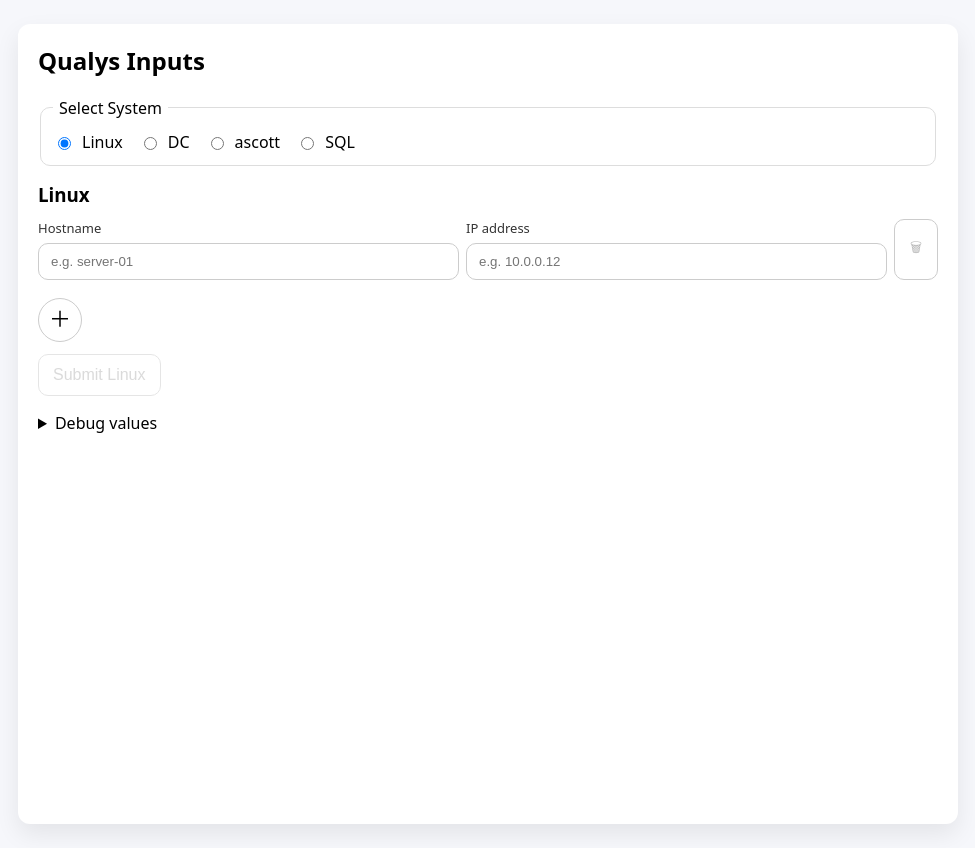
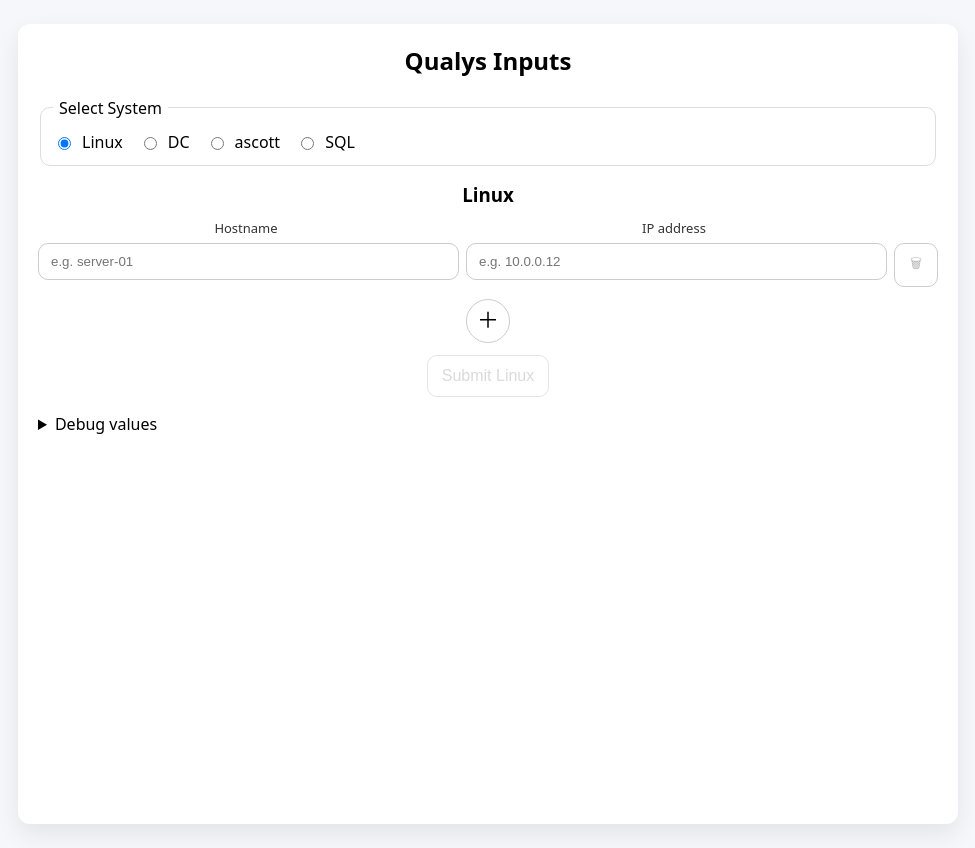
Before and after one commit to AndrewOng2066/testing_github_pages, a React (Create React App) app: page / in a window 1280 px wide. Shown: the whole page, without its empty margins (152-1127 px from the left). Built offline with nearby package versions, Linux system fonts and the light colour scheme.

Commit message:
Edit Style

```diff
--- a/src/App.js
+++ b/src/App.js
@@ -1,4 +1,4 @@
-import React, { useMemo, useState } from "react";
+import React, { useState } from "react";
 
 const OPTIONS = ["Linux", "DC", "ascott", "SQL"];
 
@@ -16,8 +16,6 @@
   });
 
   const isLinux = selected === "Linux";
-
-  const otherOptions = useMemo(() => OPTIONS.filter((o) => o !== "Linux"), []);
 
   const addLinuxRow = () =>
     setLinuxRows((prev) => [...prev, { hostname: "", ip: "" }]);
@@ -82,7 +80,7 @@
     const input = ip.trim();
 
     const parts = input.split(".");
-    if (parts.length != 4) return false;
+    if (parts.length !== 4) return false;
 
     for (const i of parts) {
       if (i === "") return false; // cannot be empty
@@ -112,9 +110,9 @@
   return (
     <div style={styles.page}>
       <div style={styles.card}>
-        <h2 style={{ marginTop: 0 }}>Qualys Inputs</h2>
+        <h2 style={{ marginTop: 0, textAlign: "center" }}>Qualys Inputs</h2>
 
-        {/* Radio group */}
+        {/* Radio group for selecting the system */}
         <fieldset style={styles.fieldset}>
           <legend style={styles.legend}>Select System</legend>
           <div style={styles.radioRow}>
@@ -133,7 +131,7 @@
           </div>
         </fieldset>
 
-        {/* Conditional inputs */}
+        {/* Displaying Linux or non-Linux */}
         {isLinux ? (
           <div style={styles.section}>
             <h3 style={styles.sectionTitle}>Linux</h3>
@@ -167,21 +165,24 @@
                   )}
                 </div>
 
+                <div style={styles.deleteCol}>
+                  <span style={styles.labelSpacer}>Spacer</span>
                   <button
                     type="button"
                     onClick={() => deleteLinuxRow(idx)}
                     style={styles.deleteButton}
                     aria-label={`Delete Linux entry ${idx + 1}`}
                     title="Delete"
-                  disabled={linuxRows.length === 1} // optional: prevent deleting the last row
+                    disabled={linuxRows.length === 1} // prevent deleting the only row
                   >
                     🗑
                   </button>
+                </div>
 
               </div>
             ))}
 
-            {/* plus icon BELOW the pairs */}
+            {/* Add new Hostname/IP pair */}
             <button
               type="button"
               onClick={addLinuxRow}
@@ -196,8 +197,7 @@
           <div style={styles.section}>
             <h3 style={styles.sectionTitle}>{selected}</h3>
 
-            {/* For DC / ascott / SQL:
-                plus icon BEFORE the text field, and adds more fields */}
+            {/* For non-linux:*/}
             {(ipRowsByOption[selected] ?? [""]).map((ip, idx) => (
               <div key={idx} style={styles.singleRow}>
                 <div style={{ flex: 1 }}>
@@ -220,7 +220,7 @@
                   style={styles.deleteButton}
                   aria-label={`Delete IP ${idx + 1} for ${selected}`}
                   title="Delete"
-                  disabled={(ipRowsByOption[selected]?.length ?? 1) === 1} // optional: prevent deleting last row
+                  disabled={(ipRowsByOption[selected]?.length ?? 1) === 1} // prevent deleting the only row
                 >
                   🗑
                 </button>
@@ -292,16 +292,45 @@
     padding: 12,
     marginBottom: 16,
   },
-  legend: { padding: "0 6px" },
-  radioRow: { display: "flex", gap: 16, flexWrap: "wrap" },
-  radioLabel: { display: "flex", alignItems: "center", cursor: "pointer" },
+  legend: {
+    padding: "0 6px"
+  },
+  radioRow: {
+    display: "flex",
+    gap: 16,
+    flexWrap: "wrap"
+  },
+  radioLabel: {
+    display: "flex",
+    alignItems: "center",
+    cursor: "pointer"
+  },
 
-  section: { marginTop: 12 },
-  sectionTitle: { margin: "8px 0 12px" },
+  section: {
+    marginTop: 12
+  },
+  sectionTitle: {
+    margin: "8px 0 12px",
+    textAlign: "center"
+  },
 
-  pairRow: { display: "flex", gap: 12, marginBottom: 12, flexWrap: "wrap" },
-  field: { flex: "1 1 280px" },
-  label: { display: "block", fontSize: 13, marginBottom: 6, color: "#333" },
+  pairRow: {
+    display: "flex",
+    gap: 12,
+    marginBottom: 12,
+    flexWrap: "wrap",
+    alignItems: "flex-start"
+  },
+  field: {
+    flex: "1 1 280px"
+  },
+  label: {
+    display: "block",
+    fontSize: 13,
+    marginBottom: 6,
+    color: "#333",
+    textAlign: "center"
+  },
   input: {
     width: "95%",
     padding: "10px 12px",
@@ -320,6 +349,9 @@
     cursor: "pointer",
     fontSize: 22,
     lineHeight: "22px",
+    display: "block",
+    marginLeft: "auto",
+    marginRight: "auto",
   },
 
   submitButton: {
@@ -331,18 +363,33 @@
     cursor: "pointer",
     fontSize: 16,
     lineHeight: "20px",
-    display: "inline-flex",
     alignItems: "center",
     justifyContent: "center",
     gap: 8,
     width: "fit-content",
     height: "auto",
     whiteSpace: "nowrap",
+    display: "block",
+    marginLeft: "auto",
+    marginRight: "auto",
+  },
+
+  deleteCol: {
+    display: "flex",
+    flexDirection: "column",
+    flex: "0 0 auto",
+  },
+
+  labelSpacer: {
+    display: "block",
+    fontSize: 13,
+    marginBottom: 6,
+    visibility: "hidden",
   },
 
   deleteButton: {
     width: 44,
-    padding: "0 12px",   // match input horizontal padding
+    padding: "10px 12px",
     borderRadius: 10,
     border: "1px solid #ccc",
     background: "white",
```
Lines whose indentation alone changed are shown as unchanged.
